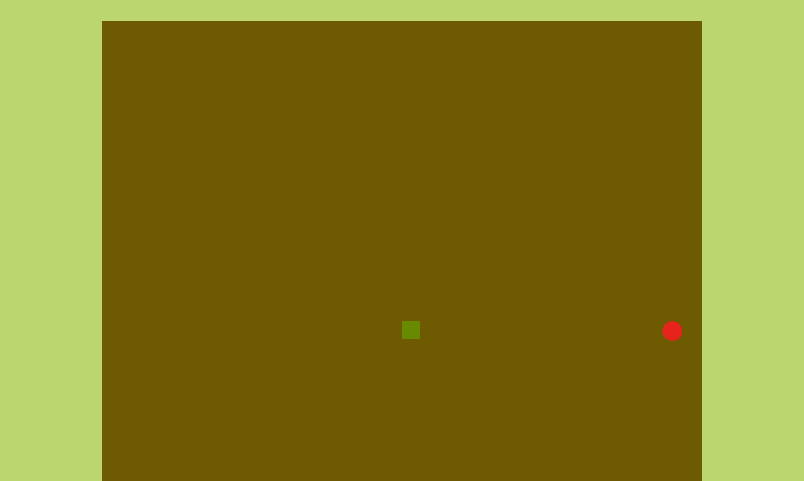
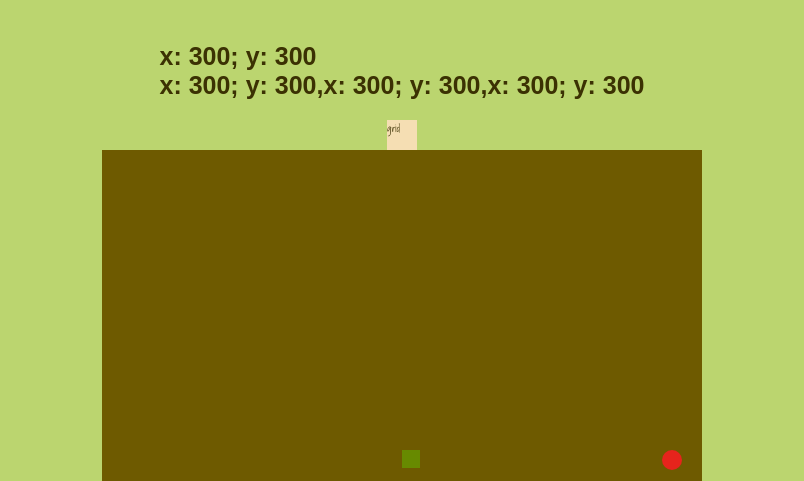
Before and after one commit to Charlene-Bx/Wormz, a website: page index.html in a window 1280 px wide. Both pictures are taken after a click on the button "PLAY!". Shown: the part 319-800 px from the top of the page, without its empty margins (238-1042 px from the left). Drawn offline with Linux system fonts and the light colour scheme.

Commit message:
create grid and allow to display it or not - no style yet

```diff
--- a/index.html
+++ b/index.html
@@ -24,14 +24,24 @@
 
     <main class="main">
       <div class="main__warper">
-        <div class="main__score"></div>
+        <div class="main__score">
+          <h2 class="debug">
+            <span id="head"></span></hr> <span id="body"></span></hr></h2>
+        </div>
         <button class="main__button" id="starter-buton" onclick="play()">
           PLAY!
         </button>
-        <canvas id="game-zone" width="600" height="600">
-          Oh no, your browser does not support this feature. Maybe you should
-          download a newer one?
-        </canvas>
+        <label for="input-grid" class="input-grid__warper">
+          <span>grid</span>
+        </label>
+        <div>
+          <input type="checkbox" id="input-grid" class="input-grid__input"/>
+          <svg id="game-grid" width="600" height="600"></svg>
+          <canvas id="game-zone" width="600" height="600">
+            Oh no, your browser does not support this feature. Maybe you should
+            download a newer one?
+          </canvas>
+        </div>
       </div>
       <div class="social">
         <ul class="social__list">
--- a/index.js
+++ b/index.js
@@ -1,20 +1,41 @@
 const buton = document.querySelector("#starter-buton")
+const grid = document.querySelector("#game-grid")
 const canvas = document.querySelector("#game-zone")
 const context = canvas.getContext("2d")
+
+//FOR DEVELOPPEMENT ONLY
+const outputHead = document.querySelector("#head")
+const outputBody = document.querySelector("#body")
 
 // DEFINE THE STARTING PARAMETERS
 const params = {
   start: false,
   speed: 500,
-  grid: 20,
+  grid_step: 20,
+  grid_thickness: 2,
+}
+
+const createGrid = (canva, width, height, step, thickness) => {
+  for (x = 0; x <= width; x += step) {
+    canva.insertAdjacentHTML(
+      "afterbegin",
+      `<line x1="${x}" y1="0" x2="${x}"  y2="${height}" stroke="#645200" stroke-width="${thickness}"/>`
+    )
+  }
+  for (y = 0; y <= height; y += step) {
+    canva.insertAdjacentHTML(
+      "afterbegin",
+      `<line x1="0" y1="${y}" x2="${width}"  y2="${y}" stroke="#645200" stroke-width="${thickness}"/>`
+    )
+  }
 }
 
 // DEFINE THE WORM AS AN OBJECT
 const worm = {
   //datas:
   head: {
-    width: params.grid,
-    height: params.grid,
+    width: params.grid_step,
+    height: params.grid_step,
   },
 
   body: [],
@@ -40,19 +61,21 @@ const worm = {
       context.fillRect(
         index.x,
         index.y,
-        this.head.width - 2,
-        this.head.height - 2
+        this.head.width - params.grid_thickness,
+        this.head.height - params.grid_thickness
       )
     }
   },
 
   move: function () {
+    const { x, y } = this.position
     this.position.x += this.deplacement.x * this.head.width
     this.position.y += this.deplacement.y * this.head.height
 
     const coordinates = {
       x: this.position.x,
       y: this.position.y,
+      absolute: { x, y },
     }
 
     this.body.push(coordinates)
@@ -69,11 +92,15 @@ const worm = {
 
 // DEFINE THE APPLE AS AN OBJECT
 const apple = {
-  ray: params.grid / 2,
+  ray: params.grid_step / 2,
 
   position: {
-    x: Math.floor(Math.random() * (canvas.width / params.grid)) * params.grid,
-    y: Math.floor(Math.random() * (canvas.height / params.grid)) * params.grid,
+    x:
+      Math.floor(Math.random() * (canvas.width / params.grid_step)) *
+      params.grid_step,
+    y:
+      Math.floor(Math.random() * (canvas.height / params.grid_step)) *
+      params.grid_step,
   },
 
   // ADD FUNCTIONS TO THIS OBJECT
@@ -93,9 +120,11 @@ const apple = {
 
   initialise: function () {
     this.position.x =
-      Math.floor(Math.random() * (canvas.width / params.grid)) * params.grid
+      Math.floor(Math.random() * (canvas.width / params.grid_step)) *
+      params.grid_step
     this.position.y =
-      Math.floor(Math.random() * (canvas.height / params.grid)) * params.grid
+      Math.floor(Math.random() * (canvas.height / params.grid_step)) *
+      params.grid_step
   },
 }
 
@@ -114,24 +143,24 @@ const rules = {
 
   if_touch_border: () => {
     if (
-      worm.position.x + worm.head.width === canvas.width &&
+      worm.position.x + worm.head.width >= canvas.width &&
       worm.deplacement.x === 1
     ) {
       return (worm.position.x = 0 - worm.head.width)
     }
 
     if (
-      worm.position.y + worm.head.height === canvas.height &&
+      worm.position.y + worm.head.height >= canvas.height &&
       worm.deplacement.y === 1
     ) {
       return (worm.position.y = 0 - worm.head.height)
     }
 
-    if (worm.position.x === 0 && worm.deplacement.x === -1) {
+    if (worm.position.x <= 0 && worm.deplacement.x === -1) {
       return (worm.position.x = canvas.width)
     }
 
-    if (worm.position.y === 0 && worm.deplacement.y === -1) {
+    if (worm.position.y <= 0 && worm.deplacement.y === -1) {
       return (worm.position.y = canvas.height)
     }
   },
@@ -141,17 +170,30 @@ const rules = {
 
 //CREATE THE FUNCTION FOR RUN THE GAME
 function play() {
+  //FOR DEVELOPPEMENT ONLY
+  if (worm.body.length === worm.length) {
+    const body = worm.body.slice(1).map((queue) => {
+      return `x: ${queue.x}; y: ${queue.y}`
+    })
+    outputHead.innerHTML = `x: ${worm.body[0].x}; y: ${worm.body[0].y}`
+    outputBody.innerHTML = body
+  }
+
   //HIDE THE STARTER BUTTON
   buton.classList.add("main__button--hide")
+
   //MAKE THE WORM
   worm.display()
   worm.move()
+
   //DISPLAY APPLE
   apple.display()
+
   //ADD RULES TO THE GAME
   rules.if_eat_apple()
   rules.if_touch_border()
   rules.if_touch_himself()
+
   //ANIME ALL THIS SHIT
   setTimeout(play, params.speed)
 }
@@ -216,3 +258,11 @@ function control(keyboard) {
 }
 
 window.addEventListener("keydown", control)
+
+createGrid(
+  grid,
+  canvas.width,
+  canvas.height,
+  params.grid_step,
+  params.grid_thickness
+)
--- a/style.scss
+++ b/style.scss
@@ -1,5 +1,12 @@
 // IMPORT
 @import url("https://fonts.googleapis.com/css2?family=Gloria+Hallelujah&family=Shadows+Into+Light&display=swap");
+//FOR DEVELOPPEMENT ONLY
+.debug {
+  font-family: arial;
+  font-size: 2.5rem;
+  display: flex;
+  flex-direction: column;
+}
 
 // VARIABLES
 $colors: (
@@ -74,7 +81,7 @@ body {
 
   &__button {
     position: absolute;
-    position: absolute;
+    z-index: 100;
     padding: $spacing $spacing * 2;
     background-color: colors("secondary");
     color: colors("tiercary");
@@ -86,6 +93,7 @@ body {
     -webkit-box-shadow: 5px 5px 15px 5px rgba(0, 0, 0, 0.35);
     box-shadow: 5px 5px 15px 5px rgba(0, 0, 0, 0.35);
     transition: font-size 0.3s ease-out, color 0.3s ease-out;
+    cursor: pointer;
 
     &:hover {
       font-size: 4.5rem;
@@ -138,6 +146,26 @@ body {
   }
 }
 
+.input-grid {
+  &__input {
+    display: none;
+    &:checked + #game-grid {
+      display: initial;
+    }
+  }
+
+  &__warper {
+    width: 3rem;
+    height: 3rem;
+    background-color: wheat;
+  }
+}
+
 #game-zone {
   background-color: colors("gameground");
 }
+
+#game-grid {
+  display: none;
+  position: absolute;
+}
```
Also changed, not shown: style.css, 2 other files.
